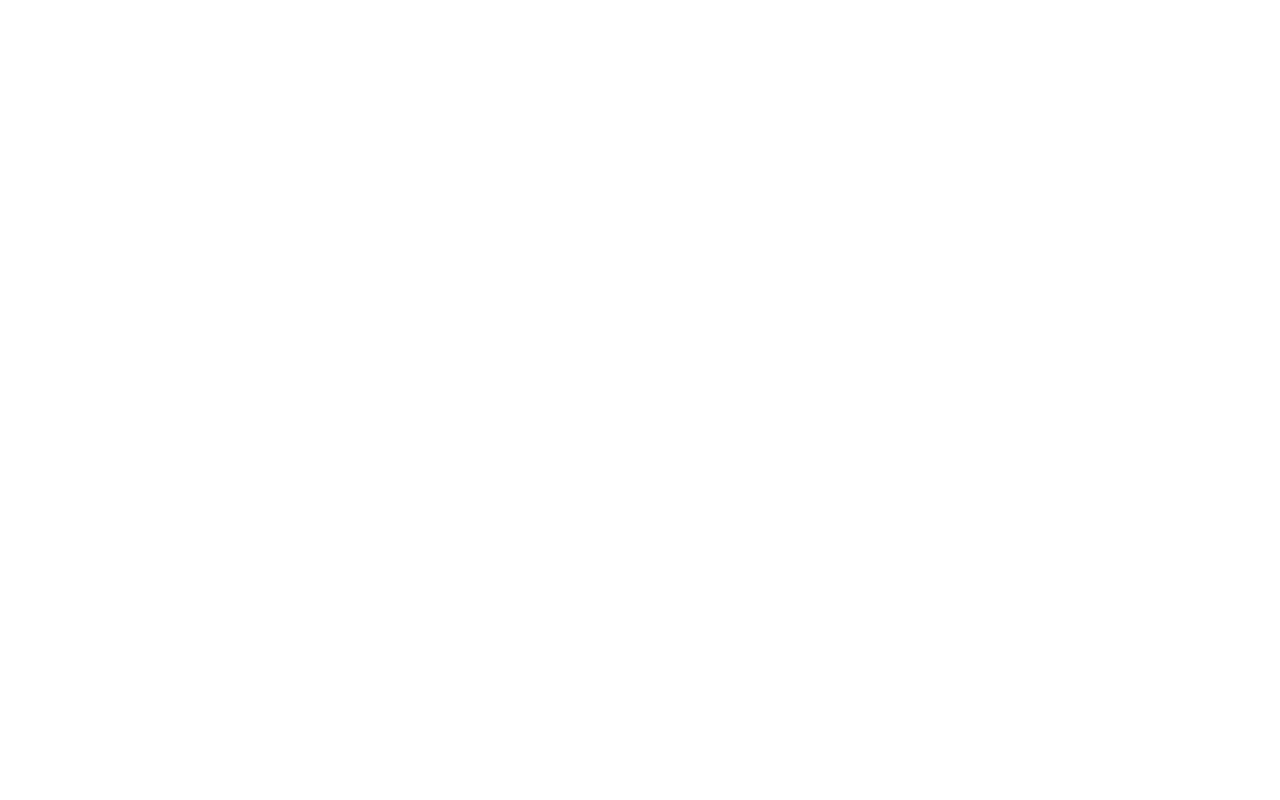
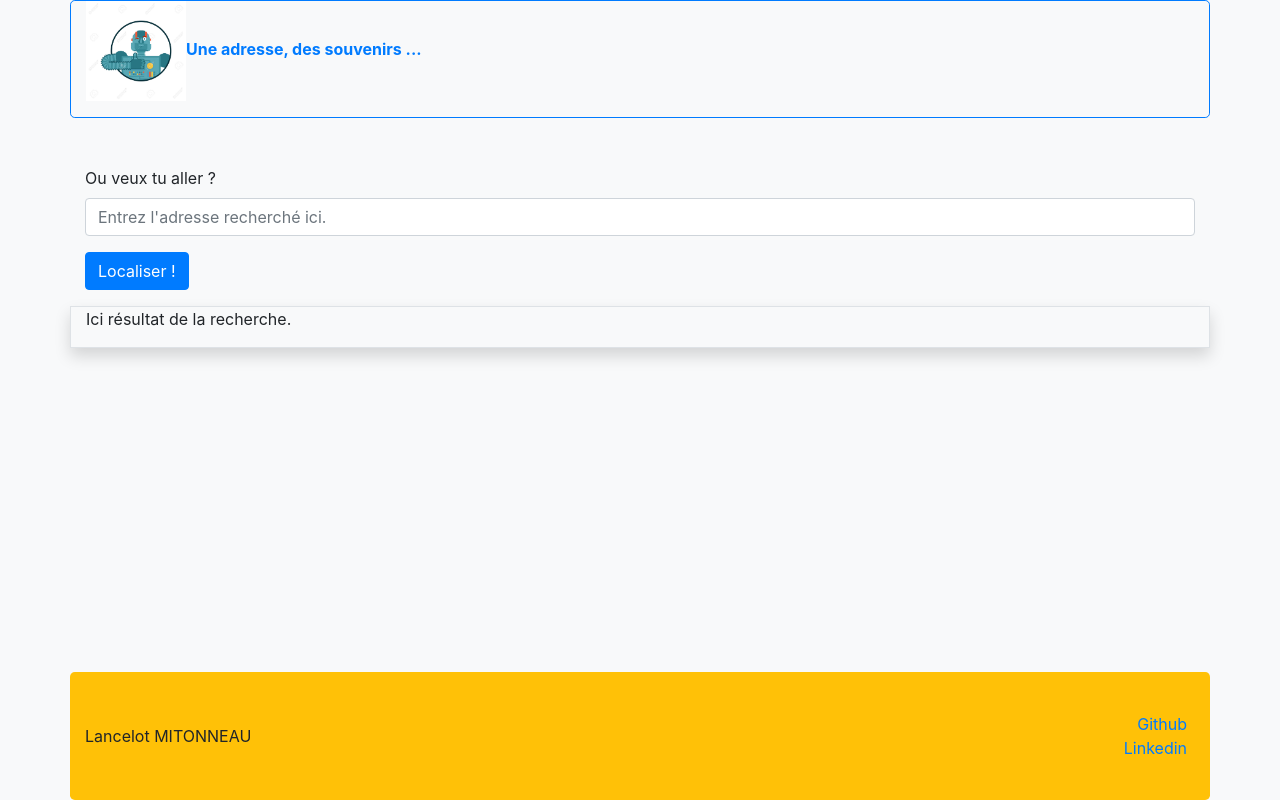
Before and after one commit to Lancelot-M/projet_7, a plain HTML site: page Front/index.html in a window 1280 px wide. Drawn offline with nearby package versions, Linux system fonts and the light colour scheme.

Commit message:
essai bootstrap

```diff
--- a/Front/index.html
+++ b/Front/index.html
@@ -1,9 +1,65 @@
 <!DOCTYPE html>
 <html>
 <head>
-	<title></title>
+	<title>GrandPy BOT</title>
+	<link rel="stylesheet" href="https://stackpath.bootstrapcdn.com/bootstrap/4.4.1/css/bootstrap.min.css" integrity="sha384-Vkoo8x4CGsO3+Hhxv8T/Q5PaXtkKtu6ug5TOeNV6gBiFeWPGFN9MuhOf23Q9Ifjh" crossorigin="anonymous">
 </head>
-<body>
+<body class=bg-light>
+
+	<div class="container mb-5 border border-primary rounded-lg">
+		<div class="row">
+			<div class="col">
+				<p class="font-weight-bold text-primary">
+					<img src="../pictures/robot.jpg" width="100" height="100" alt="Logo Site">Une adresse, des souvenirs ...</p>
+			</div>
+		</div>
+	</div>
+
+	<div class="container">
+		<div class="row">
+			<div class="col">
+				<form>
+					<div class="form-group">
+						<label for="search_adress">Ou veux tu aller ?</label>
+						<input type="text" class="form-control" id="search_adress" placeholder="Entrez l'adresse recherché ici.">
+					</div>
+				</form>
+				<button type="submit" class="btn btn-primary mb-3">Localiser !</button>
+			</div>
+		</div>
+		<div class="row border shadow">
+			<div class="col" vc>
+				<p>Ici résultat de la recherche.</p>
+			</div>
+		</div>
+	</div>
+
+	<footer>
+		<div class="container fixed-bottom rounded-lg bg-warning">
+			<div class="row py-4">
+				<div class="col my-auto">
+					Lancelot MITONNEAU
+				</div>
+				<div class="col text-right pt-3 mr-2">
+					 <ul class="list-unstyled">
+					 	<li>
+					 		<a href="https://github.com/Lancelot-M/projet_7">Github</a>
+					 	</li>
+					 	<li>
+					 		<a href="https://www.linkedin.com/in/lancelot-mitonneau/">Linkedin</a>
+					 	</li>
+					 </ul>
+				</div>
+			</div>
+		</div>
+	</footer>
+
+	<!-- jQuery first, then Popper.js, then Bootstrap JS -->
+	<script src="https://code.jquery.com/jquery-3.4.1.slim.min.js" integrity="sha384-J6qa4849blE2+poT4WnyKhv5vZF5SrPo0iEjwBvKU7imGFAV0wwj1yYfoRSJoZ+n" crossorigin="anonymous"></script>
+
+	<script src="https://cdn.jsdelivr.net/npm/popper.js@1.16.0/dist/umd/popper.min.js" integrity="sha384-Q6E9RHvbIyZFJoft+2mJbHaEWldlvI9IOYy5n3zV9zzTtmI3UksdQRVvoxMfooAo" crossorigin="anonymous"></script>
+
+	<script src="https://stackpath.bootstrapcdn.com/bootstrap/4.4.1/js/bootstrap.min.js" integrity="sha384-wfSDF2E50Y2D1uUdj0O3uMBJnjuUD4Ih7YwaYd1iqfktj0Uod8GCExl3Og8ifwB6" crossorigin="anonymous"></script>
 
 </body>
 </html>
```
Also changed, not shown: pictures/robot.jpg (added).
